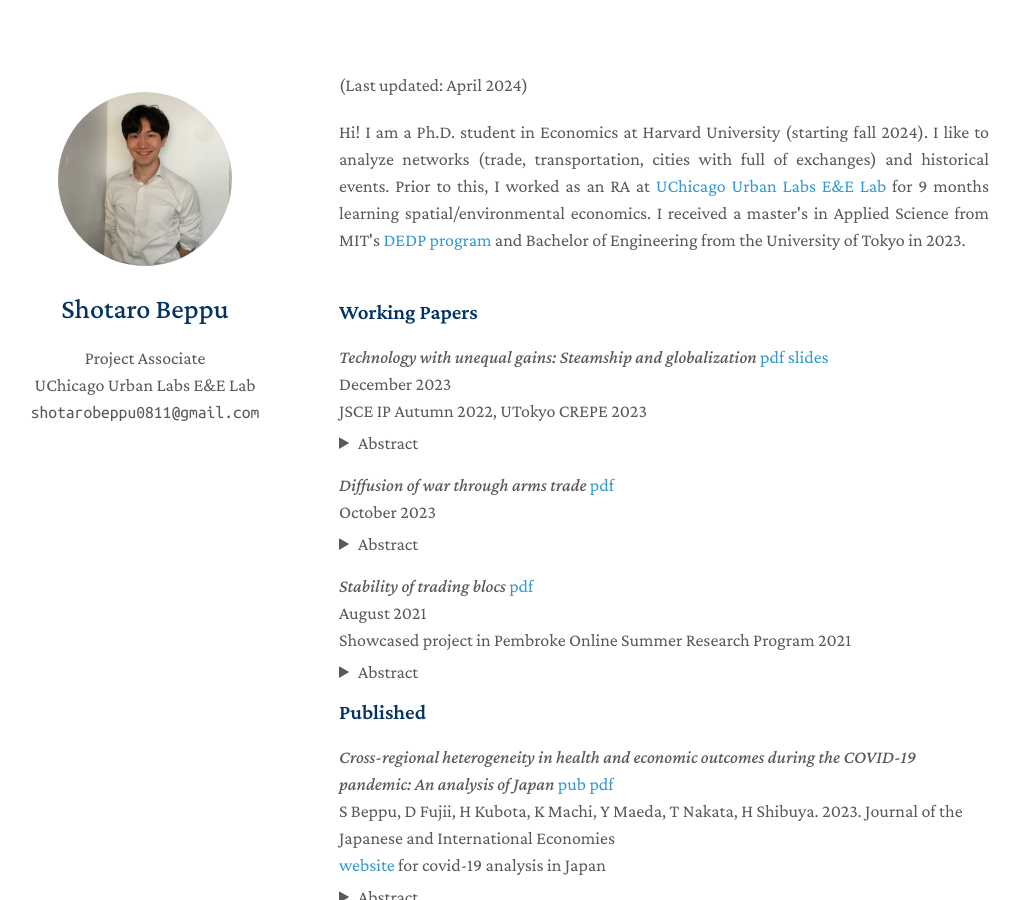
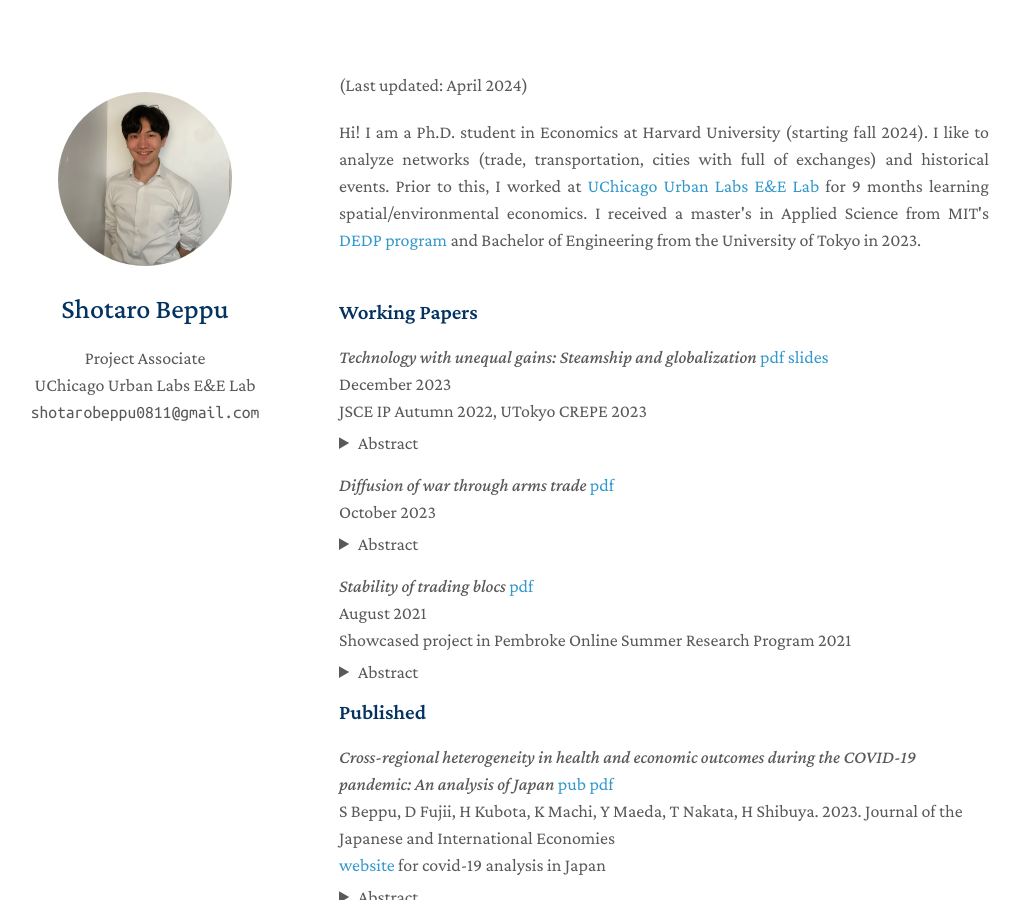
Before and after one commit to ShotaroBeppu/ShotaroBeppu.github.io, a Jekyll site: the page built from index.md, in a window 1280 px wide and 900 px high. Shown: the whole window, without its empty margins (131-1151 px from the left). Built offline with Jekyll 4.4.1, drawn with Linux system fonts in a browser that asks for light colours; nearby versions of some CDN libraries; a style sheet for code colours, icons or effects is not loaded.

```diff
--- a/index.md
+++ b/index.md
@@ -7,7 +7,7 @@ layout: homepage
 <div style="text-align: justify">
 Hi! I am a Ph.D. student in Economics at Harvard University (starting fall 2024). I like to analyze networks (trade, transportation, cities with full of exchanges) and historical events.
 
-Prior to this, I worked as an RA at <a href="https://urbanlabs.uchicago.edu/labs/energy-environment">UChicago Urban Labs E&E Lab</a>  for 9 months learning spatial/environmental economics.
+Prior to this, I worked at <a href="https://urbanlabs.uchicago.edu/labs/energy-environment">UChicago Urban Labs E&E Lab</a>  for 9 months learning spatial/environmental economics.
 
 I received a master's in Applied Science from MIT's <a href="https://economics.mit.edu/academic-programs/masters-programs/masters-data-economics-and-design-policy-dedp">DEDP program</a> and Bachelor of Engineering from the University of Tokyo in 2023.
 </div>
```
